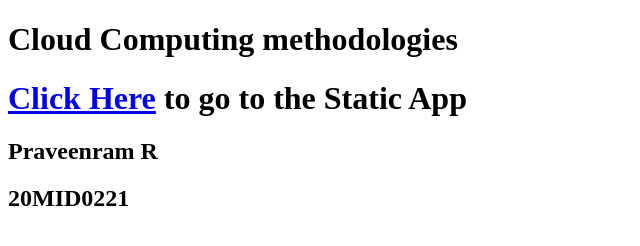
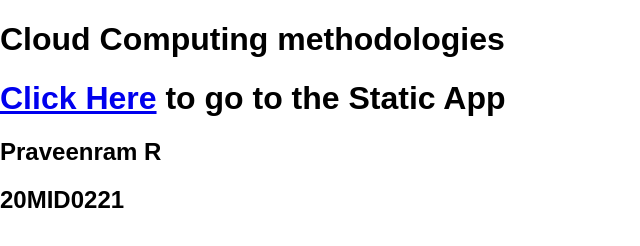
Before and after one commit to 20MID0221/20mid0221-cloud, a website: page src/index.html in a window 1280 px wide. Shown: the whole page, without its empty margins (0-640 px from the left). Drawn offline with Linux system fonts and the light colour scheme.

Commit message:
Update index.html

```diff
--- a/src/index.html
+++ b/src/index.html
@@ -4,6 +4,7 @@
     <meta charset="UTF-8">
     <meta name="viewport" content="width=device-width, initial-scale=1.0">
     <title>20MID0221 - Welcome</title>
+    <link rel='stylesheet' href='styles.css'>
 </head>
 <body>
     <h1>Cloud Computing methodologies</h1>
```
